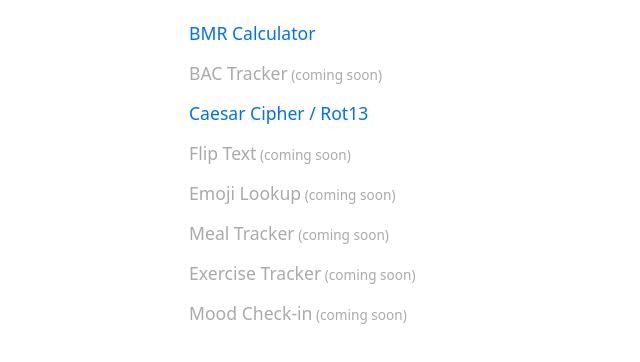
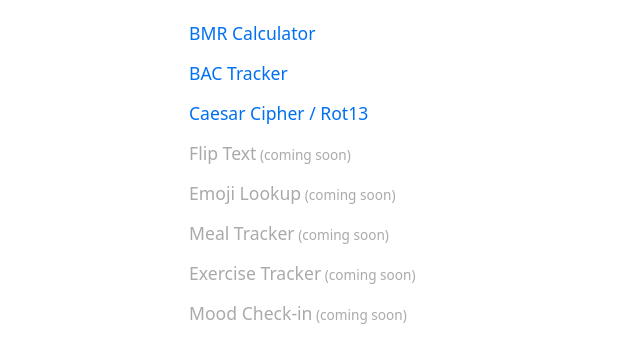
Before and after one commit to rippy/web-tools, a website: page docs/index.html in a window 1280 px wide. Shown: the part 140-502 px from the top of the page, without its empty margins (151-791 px from the left). Drawn offline with Linux system fonts and the light colour scheme.

Commit message:
feat: activate BAC Tracker link on home page

```diff
--- a/docs/index.html
+++ b/docs/index.html
@@ -26,7 +26,7 @@
   <p class="subtitle">A collection of small personal tools.</p>
   <ul>
     <li><a href="tools/bmr/index.html">BMR Calculator</a></li>
-    <li><span>BAC Tracker</span></li>
+    <li><a href="tools/bac/index.html">BAC Tracker</a></li>
     <li><a href="tools/rot13/index.html">Caesar Cipher / Rot13</a></li>
     <li><span>Flip Text</span></li>
     <li><span>Emoji Lookup</span></li>
```
